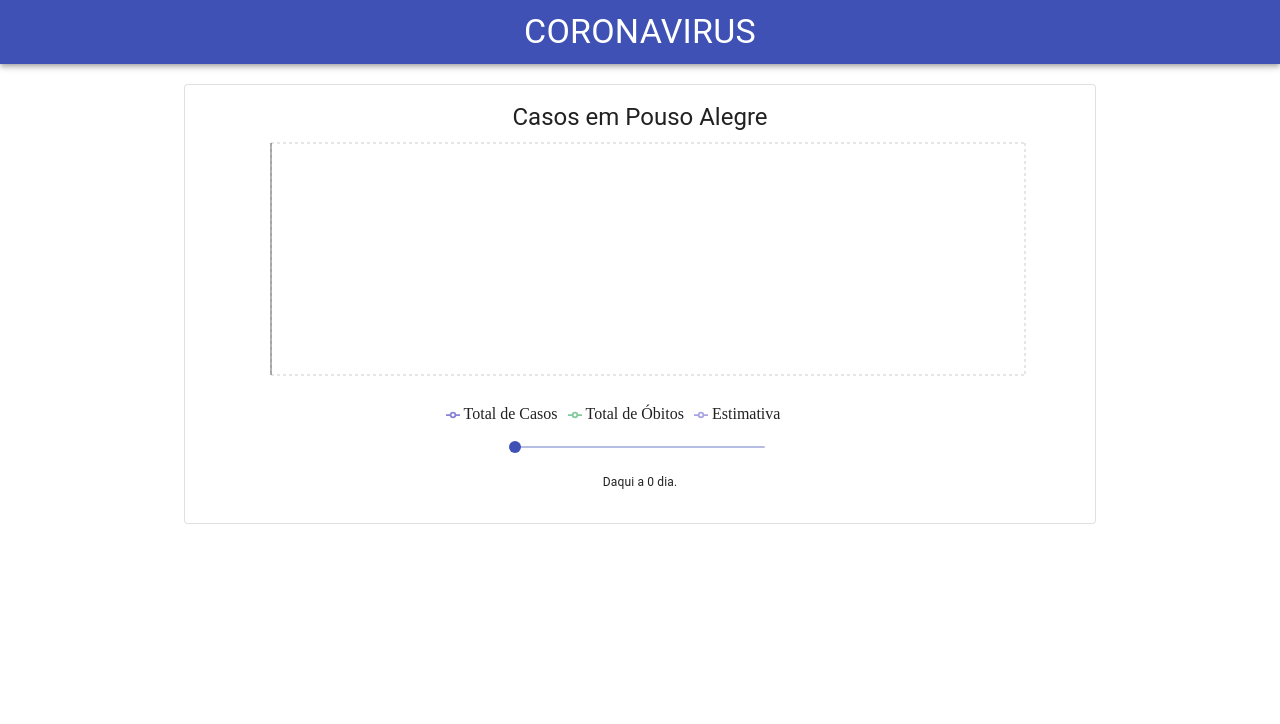
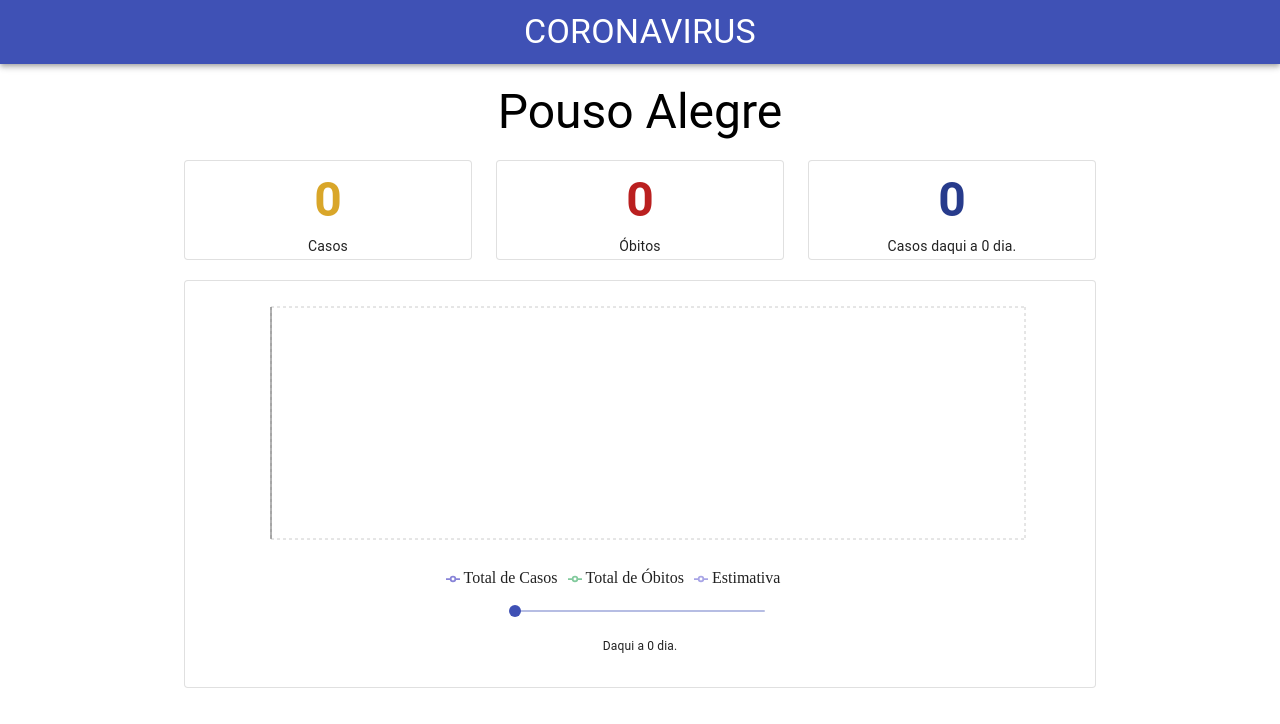
Before and after one commit to rodrigo-rufino/coronavirus-casos, a React app in the folder client/: page / in a window 1280 px wide. Built offline with nearby package versions, Linux system fonts and the light colour scheme; no server answers.

Commit message:
new card components

```diff
--- a/client/package.json
+++ b/client/package.json
@@ -13,7 +13,8 @@
     "react": "^16.13.1",
     "react-dom": "^16.13.1",
     "react-scripts": "3.4.1",
-    "recharts": "^1.8.5"
+    "recharts": "^1.8.5",
+    "styled-components": "^5.1.0"
   },
   "scripts": {
     "start": "react-scripts start",
--- a/client/src/components/App/App.css
+++ b/client/src/components/App/App.css
@@ -29,6 +29,10 @@
   color: #61dafb;
 }
 
+Card {
+  margin-top: 10;
+}
+
 @keyframes App-logo-spin {
   from {
     transform: rotate(0deg);
--- a/client/src/components/App/index.js
+++ b/client/src/components/App/index.js
@@ -6,8 +6,7 @@ import Grid from '@material-ui/core/Grid';
 import Container from '@material-ui/core/Container';
 
 import AppBar from '../AppBar';
-import SimpleCard from '../CardWrapper';
-import SimpleLineChart from '../SimpleLineChart';
+import ChartCard from '../ChartCard';
 
 import './App.css';
 
@@ -31,10 +30,20 @@ function App() {
       <AppBar />
       <Container maxWidth="md" className="App">
         <Grid container spacing={5}>
+          {/* <Grid item xs={4}>
+            <ChartCard title={'Casos em Pouso Alegre'}>
+            </ChartCard>
+          </Grid>
+          <Grid item xs={4}>
+            <ChartCard title={'Casos em Pouso Alegre'}>
+            </ChartCard>
+          </Grid>
+          <Grid item xs={4}>
+            <ChartCard title={'Casos em Pouso Alegre'}>
+            </ChartCard>
+          </Grid> */}
           <Grid item xs={12}>
-            <SimpleCard title={'Casos em Pouso Alegre'}>
-              <SimpleLineChart city={'Pouso Alegre'}/>
-            </SimpleCard>
+            <ChartCard city={'Pouso Alegre'}/>
           </Grid>
         </Grid>
       </Container>
--- a/client/src/components/CardWrapper/index.js
+++ /dev/null
@@ -1,31 +0,0 @@
-import React from 'react';
-import { makeStyles } from '@material-ui/core/styles';
-import Card from '@material-ui/core/Card';
-import CardContent from '@material-ui/core/CardContent';
-import Typography from '@material-ui/core/Typography';
-
-const useStyles = makeStyles({
-  root: {
-    minWidth: 100,
-  }
-});
-
-export default function SimpleCard(props) {
-  const classes = useStyles();
-
-  return (
-    <React.Fragment>
-      <Card
-      className={classes.root}
-      variant="outlined">
-        <CardContent>
-          <Typography variant="h5" component="h2">
-            {props.title}
-          </Typography>
-          {props.children}
-        </CardContent>
-
-      </Card>
-    </React.Fragment>
-  );
-}
--- /dev/null
+++ b/client/src/components/ChartCard/index.js
@@ -0,0 +1,122 @@
+import React, { useState, useEffect } from 'react';
+import { makeStyles } from '@material-ui/core/styles';
+import Card from '@material-ui/core/Card';
+import CardContent from '@material-ui/core/CardContent';
+import Typography from '@material-ui/core/Typography';
+import SimpleLineChart from '../SimpleLineChart';
+import moment from 'moment';
+import Grid from '@material-ui/core/Grid';
+import Box from '@material-ui/core/Box';
+import NumbersCard from '../NumbersCard'
+import styled from 'styled-components';
+
+const StyledCard = styled(Card)`
+  margin-top: 20px;
+`;
+
+const useStyles = makeStyles({
+  root: {
+    minWidth: 100,
+  }
+});
+
+export default function ChartCard(props) {
+  const classes = useStyles();
+
+  const [data, setData] = useState({});
+  const [estimative, setEstimative] = useState([]);
+  const [futureDays, setFutureDays] = useState(0);
+
+  useEffect(() => {
+    if ( !data.values ) fetchData();
+    estimateDays(futureDays);
+  }, []);
+
+  function estimateDays(days) {
+    if (days === 0) {
+      setEstimative([]);
+      return;
+    }
+
+    if ( !days || !data || !data.values || !data.function ) return;
+
+    let values  = [];
+
+    const { a, b } = data.function;
+
+    const totalDays = data.values.length;
+
+    const lastDate = moment(data.values[totalDays - 1].data.split('/').join('-'), 'DD/MM/YYYY');
+
+    for (let i = 0; i < days; i++) {
+      values.push({
+        data: lastDate.add(1, 'd').format('DD/MM/YYYY'),
+        estimativa: parseFloat((a * Math.exp((totalDays + i) * b)).toFixed(2)),
+      })
+    }
+    console.log(values);
+    setEstimative(values);
+  }
+
+  function futureDaysHandler(futureDays) {
+    setFutureDays(futureDays);
+    estimateDays(futureDays);
+  }
+
+  async function fetchData() {
+    const apiCall = await fetch('/api/data', {
+      method: 'POST',
+      headers: {
+        'Accept': 'application/json',
+        'Content-Type': 'application/json'
+      },
+      body: JSON.stringify({ city: props.city })
+    });
+    const apiData = await apiCall.json();
+    setData(apiData);
+  }
+
+  return (
+    <React.Fragment>
+      <Typography variant="h3" component="h2">
+        {props.city}
+      </Typography>
+      <Grid container spacing={3}>
+          <Grid item xs={4}>
+            <NumbersCard
+              value={(data.values && data.values[data.values.length - 1].totalCasos) || 0}
+              title={'Casos'}
+              color={"#d9a629"}
+            />
+          </Grid>
+          <Grid item xs={4}>
+            <NumbersCard
+              value={(data.values && data.values[data.values.length - 1].totalObitos) || 0}
+              title={'Óbitos'}
+              color={"#ba2020"}
+            />
+          </Grid>
+          <Grid item xs={4}>
+            <NumbersCard
+              value={(data.values && data.values[data.values.length - 1].totalObitos) || 0}
+              title={`Casos daqui a ${futureDays} dia${(futureDays === 0 || futureDays === 1) ? '' : 's'}.`}
+              color={"#273b8c"}
+            />
+          </Grid>
+        </Grid>
+      <StyledCard
+      className={classes.root}
+      variant="outlined">
+        <CardContent>
+          <SimpleLineChart
+            city={'Pouso Alegre'}
+            data={data}
+            estimative={estimative}
+            futureDays={futureDays}
+            futureDaysHandler={futureDaysHandler}
+          />
+        </CardContent>
+      </StyledCard>
+    </React.Fragment>
+  );
+}
--- /dev/null
+++ b/client/src/components/ChartCard/style.css
@@ -0,0 +1,4 @@
+card {
+  margin-top: 5px;
+  margin-bottom: 5px;
+}
--- a/client/src/components/InputSlider/index.js
+++ b/client/src/components/InputSlider/index.js
@@ -4,7 +4,6 @@ import Grid from '@material-ui/core/Grid';
 import Typography from '@material-ui/core/Typography';
 import Slider from '@material-ui/core/Slider';
 import Box from '@material-ui/core/Box';
-import Input from '@material-ui/core/Input';
 
 const useStyles = makeStyles({
   root: {
--- /dev/null
+++ b/client/src/components/NumbersCard/index.js
@@ -0,0 +1,28 @@
+import React from 'react';
+import Card from '@material-ui/core/Card';
+import CardContent from '@material-ui/core/CardContent';
+import Typography from '@material-ui/core/Typography';
+
+import Box from '@material-ui/core/Box';
+import styled from 'styled-components';
+
+const StyledCard = styled(Card)`
+  margin-top: 20px;
+`;
+
+export default function NumbersCard({value, title, color}) {
+  return (
+    <StyledCard variant="outlined">
+      <CardContent style={{ padding: 3 }}>
+        <Typography variant="h3" component="h2" style={{color}}>
+          <Box fontWeight="fontWeightBold" m={1}>
+            {value}
+          </Box>
+        </Typography>
+        <Typography variant="body2" component="h2">
+          {title}
+        </Typography>
+      </CardContent>
+    </StyledCard>
+  );
+}
--- a/client/src/components/SimpleLineChart/index.js
+++ b/client/src/components/SimpleLineChart/index.js
@@ -1,59 +1,11 @@
-import React, {  useState, useEffect } from 'react';
+import React from 'react';
 import {
   LineChart, Line, XAxis, YAxis, CartesianGrid, Tooltip, Legend, ResponsiveContainer
 } from 'recharts';
-import moment from 'moment';
 
 import InputSlider from '../InputSlider';
 
-export default function SimpleLineChart(props) {
-
-  const [data, setData] = useState({});
-  const [estimative, setEstimative] = useState([]);
-  const [futureDays, setFutureDays] = useState(0);
-
-  useEffect(() => {
-    if ( !data.values ) fetchData();
-    estimateDays(futureDays);
-  }, [data]);
-
-  async function fetchData() {
-    const apiCall = await fetch('/api/data', {
-      method: 'POST',
-      headers: {
-        'Accept': 'application/json',
-        'Content-Type': 'application/json'
-      },
-      body: JSON.stringify({ city: props.city })
-    });
-    const apiData = await apiCall.json();
-    setData(apiData);
-  }
-
-  function estimateDays(days) {
-    if ( !days || !data || !data.values || !data.function ) return;
-
-    let values  = [];
-
-    const { a, b } = data.function;
-
-    const totalDays = data.values.length;
-
-    const lastDate = moment(data.values[totalDays - 1].data.split('/').join('-'), 'DD/MM/YYYY');
-
-    for (let i = 0; i < days; i++) {
-      values.push({
-        data: lastDate.add(1, 'd').format('DD/MM/YYYY'),
-        estimativa: parseFloat((a * Math.exp((totalDays + i) * b)).toFixed(2)),
-      })
-    }
-    setEstimative(values);
-  }
-
-  function futureDaysHandler(futureDays) {
-    setFutureDays(futureDays);
-    estimateDays(futureDays);
-  }
+export default function SimpleLineChart({ data, estimative, futureDaysHandler, futureDays }) {
 
   return (
     <React.Fragment>
```
Also changed, not shown: client/src/components/CasesOverview/index.js (added, +13 -0 lines), 1 other file.
